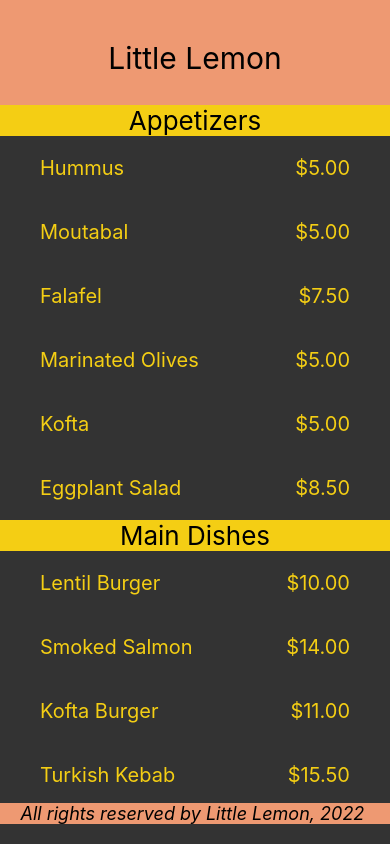
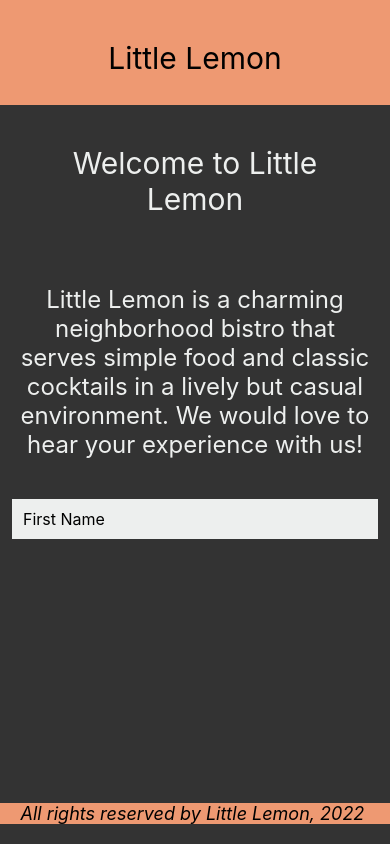
Before and after one commit to anuvab-b/HelloReactNative, a React Native app: screen / in a window 390 px wide. Built offline with nearby package versions, Linux system fonts and the light colour scheme.

Commit message:
TextInput

```diff
--- a/App.js
+++ b/App.js
@@ -8,7 +8,7 @@ export default function App() {
     <>
       <View style={styles.container}>
         <LittleLemonHeader />
-        <SectionMenuItems />
+        <WelcomeScreen />
       </View>
       <View style={styles.footerContainer}>
         <LittleLemonFooter />
--- a/components/WelcomeScreen.js
+++ b/components/WelcomeScreen.js
@@ -1,15 +1,21 @@
-import * as React from "react";
-import { ScrollView, Text, StyleSheet } from "react-native";
-
+import React, { useState } from "react";
+import { ScrollView, Text, StyleSheet, TextInput } from "react-native";
 export default function WelcomeScreen() {
+  const [firstName, onChangeFirstName] = useState("");
   return (
-    <ScrollView indicatorStyle={"white"} style={styles.container}>
+    <ScrollView style={styles.container}>
       <Text style={styles.headerText}>Welcome to Little Lemon</Text>
       <Text style={styles.regularText}>
         Little Lemon is a charming neighborhood bistro that serves simple food
         and classic cocktails in a lively but casual environment. We would love
         to hear your experience with us!
       </Text>
+      <TextInput
+        style={styles.inputBox}
+        value={firstName}
+        onChangeText={onChangeFirstName}
+        placeholder={"First Name"}
+      />
     </ScrollView>
   );
 }
@@ -31,4 +37,13 @@ const styles = StyleSheet.create({
     color: "#EDEFEE",
     textAlign: "center",
   },
+  inputBox: {
+    height: 40,
+    margin: 12,
+    borderWidth: 1,
+    padding: 10,
+    fontSize: 16,
+    borderColor: "#EDEFEE",
+    backgroundColor: "#EDEFEE",
+  },
 });
```
